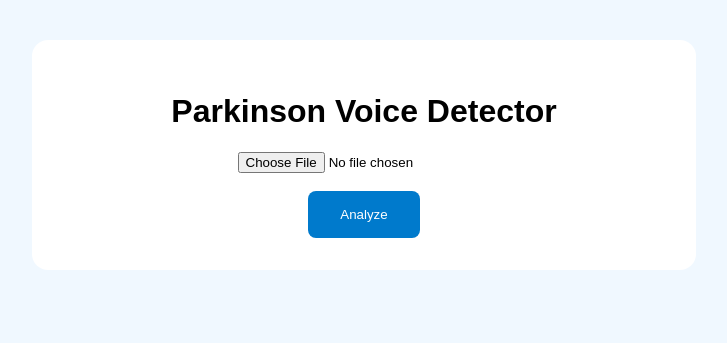
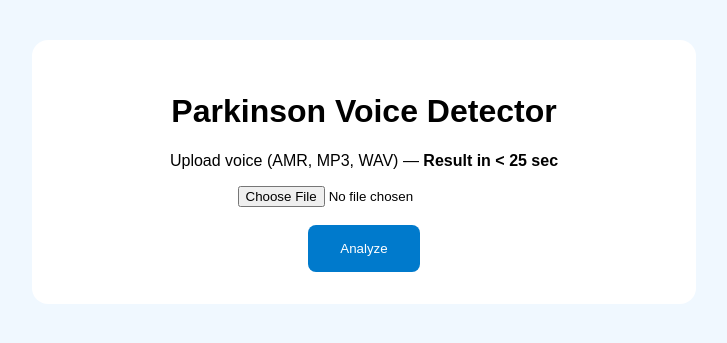
Before and after one commit to cijopriyadharshan/parkisons_app, a Flask app: page / in a window 1280 px wide. Shown: the top 343 px of the page, without its empty margins (276-1003 px from the left). Run offline with Flask 3, Linux system fonts and the light colour scheme; parts of the project's set-up code (start-up, migrations or seed data) failed here and were passed over.

Commit message:
Update index.html

```diff
--- a/templates/index.html
+++ b/templates/index.html
@@ -2,6 +2,7 @@
 <html>
 <head>
   <title>Parkinson Detector</title>
+  <meta name="viewport" content="width=device-width, initial-scale=1">
   <style>
     body {font-family: Arial; text-align: center; background: #f0f8ff; padding: 2rem;}
     .container {max-width: 600px; margin: auto; background: white; padding: 2rem; border-radius: 16px;}
@@ -12,12 +13,13 @@
 <body>
   <div class="container">
     <h1>Parkinson Voice Detector</h1>
+    <p>Upload voice (AMR, MP3, WAV) — <strong>Result in &lt; 25 sec</strong></p>
     <form method="post" enctype="multipart/form-data">
       <input type="file" name="file" accept="audio/*" required>
       <br><br>
       <button type="submit" id="btn">
         <span id="text">Analyze</span>
-        <span id="loading">Processing... (up to 3 min)</span>
+        <span id="loading">Processing... (max 25 sec)</span>
       </button>
     </form>
 
@@ -26,7 +28,7 @@
         {% if result.error %}
           <p style="color:red">{{ result.error }}</p>
         {% else %}
-          <p>Risk: <strong>{{ "%.1f"|format(result.risk_score * 100) }}%</strong></p>
+          <p>Risk Score: <strong>{{ "%.1f"|format(result.risk_score * 100) }}%</strong></p>
           <p style="color: {% if result.risk == 'HIGH' %}red{% else %}green{% endif %}">
             {{ result.risk }} RISK
           </p>
```
